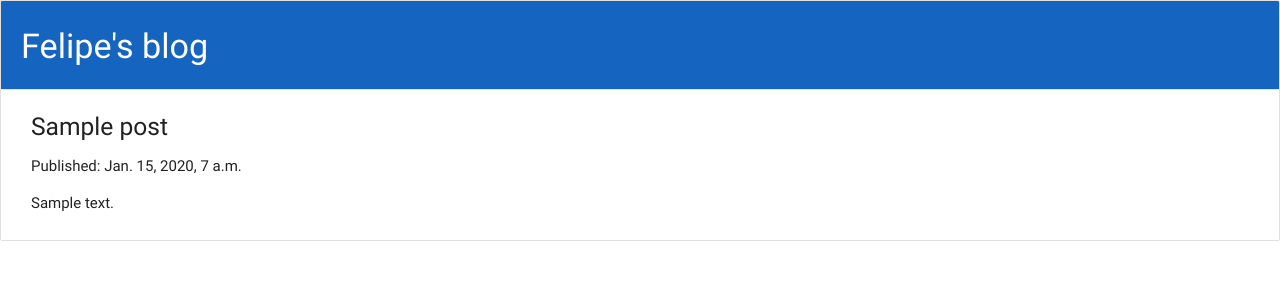
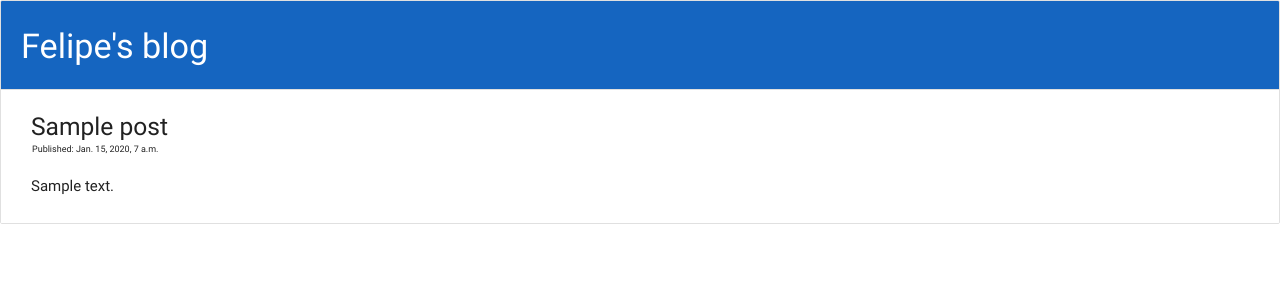
Before and after one commit to felipedo/my-first-blog, a Django app: page /post/1/ in a window 1280 px wide. Shown: the top 300 px of the page. Run offline with Django 3.2, Linux system fonts and the light colour scheme; tables that the repository leaves empty hold one stand-in row (Sample ...); some libraries are stand-ins or nearby versions.

Commit message:
Style sheet updated

```diff
--- a/static/css/blog.css
+++ b/static/css/blog.css
@@ -1,3 +1,9 @@
 .content{
   margin:0;
 }
+
+.published{
+    margin-top: -12px;
+    font-size: 0.6em;
+    padding-left: 1px;
+}
```
